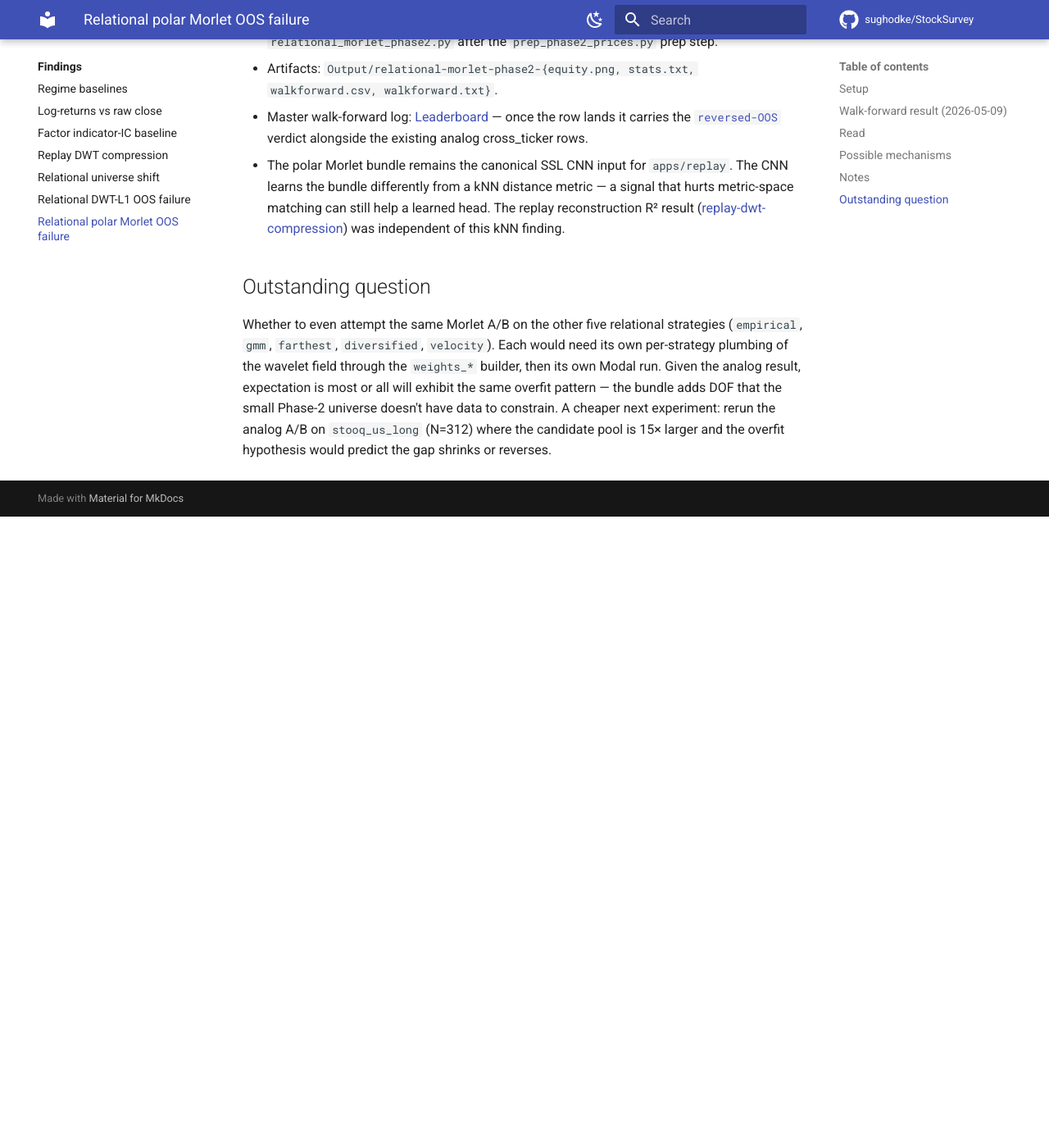
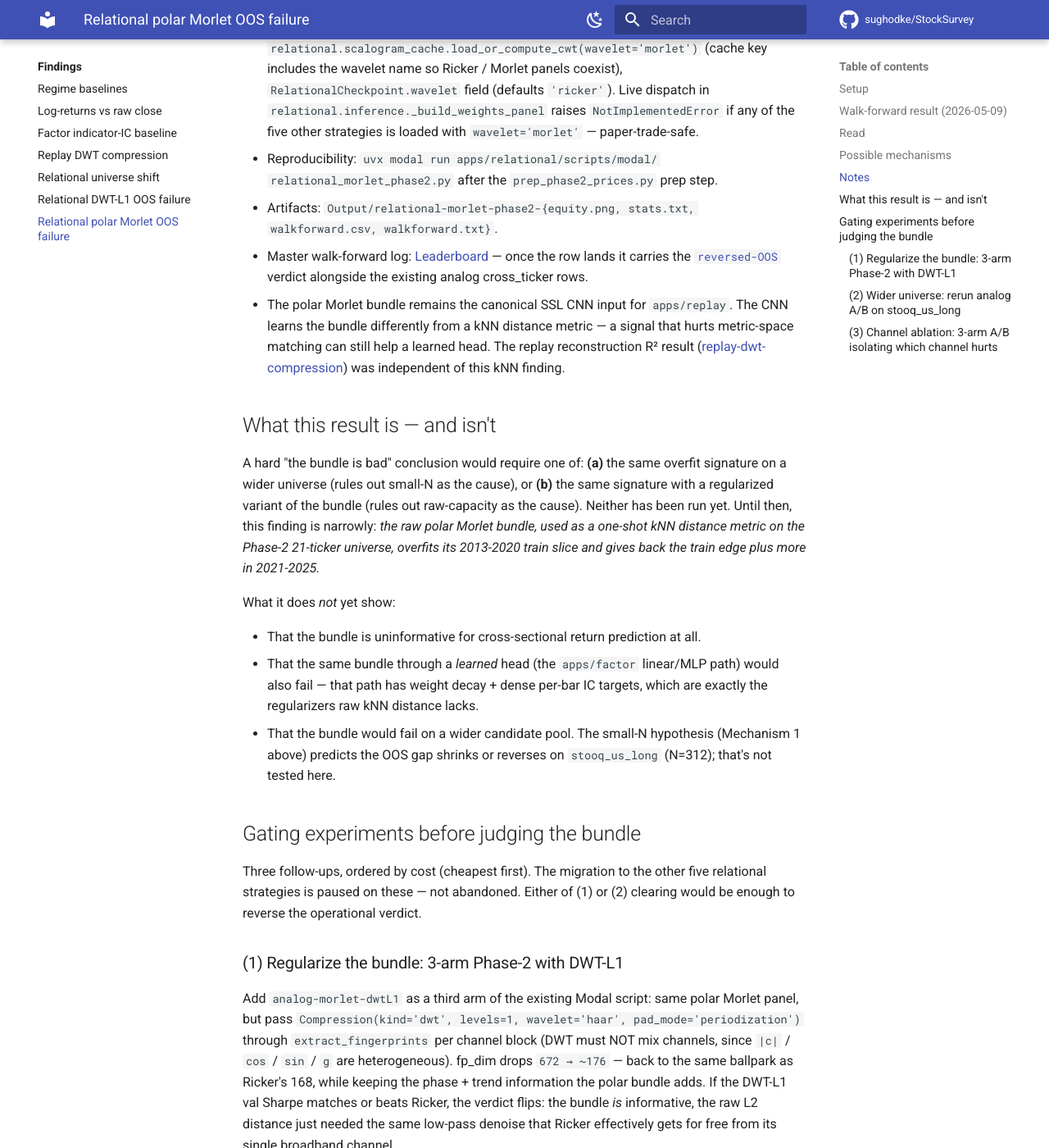
Before and after one commit to sughodke/StockSurvey, an MkDocs documentation site: the page built from apps/docs/docs/findings/relational-morlet-failure.md, in a window 1280 px wide and 1400 px high, scrolled down 3216 px. Shown: the whole window at 82% size. Built offline with MkDocs 1.6.1 and Material for MkDocs 9.7.7, drawn with Linux system fonts in a browser that asks for light colours; comment, search, counter and statistics services are not loaded; before the commit the page ends 3846 px from its top, so only the background shows below that; some of the changed text lies outside the part shown.

Commit message:
relational: add Morlet DWT-L1 regularized arm + soften analog verdict
The previous "halt extension" verdict on the polar Morlet bundle for
the analog scorer was too strong — overfit on N=21 + raw bundle is a
property of the deployment context, not of the bundle. Two
regularization-flavor follow-ups can flip the verdict:

  (1) DWT-L1 compression on the bundle (this commit).
  (2) Wider universe rerun on stooq_us_long N=312 (deferred).

Code:

- `relational.fingerprints.extract_fingerprints(channels_per_scale=)`
  — when the leading axis of `coeffs` is `C * n_scales` (Morlet
  bundle), DWT-keep-LL runs independently on each of the C channel
  blocks rather than on the joint stack. Without this the haar 2D
  filter would average across `|c|` / `cos` / `sin` / `g` row
  boundaries, which is meaningless because the channels are
  heterogeneous. Default 1 keeps Ricker behavior identical.
- `relational.analog_knn._channels_per_scale_for(wavelet)` — maps
  `'morlet' -> RELATIONAL_CHANNELS_PER_SCALE = 4`, threaded through
  both `analog_knn_scores` and `analog_knn_scores_fast` so callers
  don't need to know.
- `relational_morlet_phase2.py` (Modal) — now a 3-arm A/B with the
  new `analog-morlet-dwtL1` arm. Per-channel DWT-L1 collapses
  fp_dim 672 → 4 * 44 = 176 (about Ricker's 168). Output
  walkforward.txt carries three delta blocks: morlet−ricker,
  morlet-dwtL1−ricker, morlet-dwtL1−morlet.

Docs:

- `findings/relational-morlet-failure.md` — softened title and
  framing: the failure is "raw bundle on N=21 overfits", not "the
  bundle is bad info-theoretically". New "What this result is — and
  isn't" section + a "Gating experiments before judging the bundle"
  section that lists the DWT-L1 regularization, wider-universe
  rerun, and channel ablation as the three remaining gates.
- `TODO/polar-morlet-migration.md` — status changed from "halt
  extension" to "raw bundle overfits, regularized A/B pending"; the
  pause on the other five strategies is conditional on the gating
  experiments rather than terminal.

Co-Authored-By: Claude Opus 4.7 (1M context) <noreply@anthropic.com>

```diff
--- a/apps/docs/docs/findings/relational-morlet-failure.md
+++ b/apps/docs/docs/findings/relational-morlet-failure.md
@@ -1,12 +1,23 @@
-# Relational analog k-NN — polar Morlet bundle FAILS the Phase-2 OOS gate
+# Relational analog k-NN — raw polar Morlet bundle overfits the Phase-2 OOS gate
 
 **Operational rule: do NOT swap `Output/relational-analog.json` to
-`wavelet='morlet'`.** The canonical Phase-2 analog cross_ticker
-scoring stays on the real Ricker kernel. The polar Morlet
-infrastructure (`ss_features.causal_polar_morlet_matrix`,
+`wavelet='morlet'` *yet*.** The canonical Phase-2 analog cross_ticker
+scoring stays on the real Ricker kernel until at least one of the
+regularization-flavor follow-up experiments listed below clears the
+gate.
+
+The polar Morlet infrastructure
+(`ss_features.causal_polar_morlet_matrix`,
 `scalogram_cache(wavelet='morlet')`,
 `weights_regime_analog(wavelet='morlet')`) is preserved as research
-infrastructure, but no canonical checkpoint pins it.
+infrastructure. **The result reported here is "raw bundle on N=21
+overfits", not "the bundle is information-theoretically bad."**
+That distinction matters — the same bundle is the SSL trainer's
+canonical input ([replay-dwt-compression](replay-dwt-compression.md))
+where dense per-bar reconstruction targets and weight-decay
+regularization keep the extra channels honest. A signal that hurts
+raw L2 distance on N=21 can still be useful through a learned head
+on N=300, or through a regularized fingerprint on the same N=21.
 
 ## Setup
 
@@ -136,15 +147,74 @@ mechanism dominates.
   ([replay-dwt-compression](replay-dwt-compression.md)) was
   independent of this kNN finding.
 
-## Outstanding question
+## What this result is — and isn't
 
-Whether to even attempt the same Morlet A/B on the other five
-relational strategies (`empirical`, `gmm`, `farthest`,
-`diversified`, `velocity`). Each would need its own per-strategy
-plumbing of the wavelet field through the `weights_*` builder, then
-its own Modal run. Given the analog result, expectation is most or
-all will exhibit the same overfit pattern — the bundle adds DOF
-that the small Phase-2 universe doesn't have data to constrain. A
-cheaper next experiment: rerun the analog A/B on `stooq_us_long`
-(N=312) where the candidate pool is 15× larger and the overfit
-hypothesis would predict the gap shrinks or reverses.
+A hard "the bundle is bad" conclusion would require one of:
+**(a)** the same overfit signature on a wider universe (rules out
+small-N as the cause), or **(b)** the same signature with a
+regularized variant of the bundle (rules out raw-capacity as the
+cause). Neither has been run yet. Until then, this finding is
+narrowly: *the raw polar Morlet bundle, used as a one-shot kNN
+distance metric on the Phase-2 21-ticker universe, overfits its
+2013-2020 train slice and gives back the train edge plus more in
+2021-2025.*
+
+What it does *not* yet show:
+
+- That the bundle is uninformative for cross-sectional return
+  prediction at all.
+- That the same bundle through a *learned* head (the
+  `apps/factor` linear/MLP path) would also fail — that path has
+  weight decay + dense per-bar IC targets, which are exactly the
+  regularizers raw kNN distance lacks.
+- That the bundle would fail on a wider candidate pool. The
+  small-N hypothesis (Mechanism 1 above) predicts the OOS gap
+  shrinks or reverses on `stooq_us_long` (N=312); that's not
+  tested here.
+
+## Gating experiments before judging the bundle
+
+Three follow-ups, ordered by cost (cheapest first). The migration to
+the other five relational strategies is paused on these — not
+abandoned. Either of (1) or (2) clearing would be enough to
+reverse the operational verdict.
+
+### (1) Regularize the bundle: 3-arm Phase-2 with DWT-L1
+
+Add `analog-morlet-dwtL1` as a third arm of the existing Modal
+script: same polar Morlet panel, but pass
+`Compression(kind='dwt', levels=1, wavelet='haar',
+pad_mode='periodization')` through `extract_fingerprints` per
+channel block (DWT must NOT mix channels, since `|c|` /
+`cos` / `sin` / `g` are heterogeneous). fp_dim drops `672 → ~176`
+— back to the same ballpark as Ricker's 168, while keeping the
+phase + trend information the polar bundle adds. If the DWT-L1
+val Sharpe matches or beats Ricker, the verdict flips: the bundle
+*is* informative, the raw L2 distance just needed the same
+low-pass denoise that Ricker effectively gets for free from its
+single broadband channel.
+
+### (2) Wider universe: rerun analog A/B on `stooq_us_long`
+
+Mirror `relational_morlet_phase2.py` against the
+`stooq_us_long`-prepped panel (N=312, ~15× larger candidate pool).
+This is the direct test of Mechanism 1 (sparse-pool overfit).
+Expectation if the hypothesis is right: train Sharpe gap
+shrinks, val Sharpe gap shrinks or reverses. If the same
+sign-flip happens at N=312, the universe-size argument is wrong
+and the bundle has a deeper problem.
+
+### (3) Channel ablation: 3-arm A/B isolating which channel hurts
+
+Three sub-arms — `analog-morlet-no-g` (drop the Gaussian
+companion, keep `(|c|, cos, sin)`),
+`analog-morlet-no-phase` (drop phase, keep `(|c|, g)`), and the
+existing `analog-morlet` baseline. Distinguishes Mechanism 2
+(Gaussian picks up regime-specific trend) from Mechanism 1 / 3
+(phase or narrowband response). Lowest priority — useful for the
+*why*, but doesn't change the operational verdict on its own.
+
+The migration to the other five relational strategies (`empirical`,
+`gmm`, `farthest`, `diversified`, `velocity`) waits on (1) or (2)
+clearing. If neither does, *then* the original "halt" verdict
+applies and the bundle stays research-only for distance scorers.
```
Also changed, not shown: apps/docs/docs/TODO/polar-morlet-migration.md (+24 -16 lines), 3 other files.
